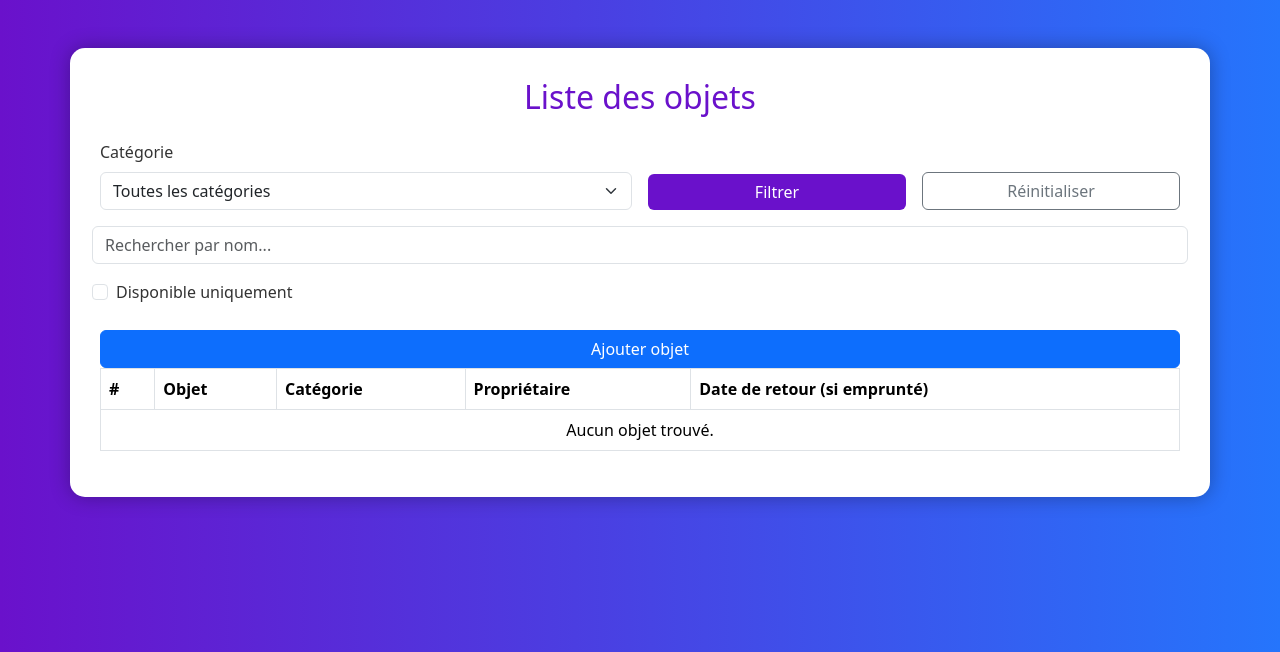
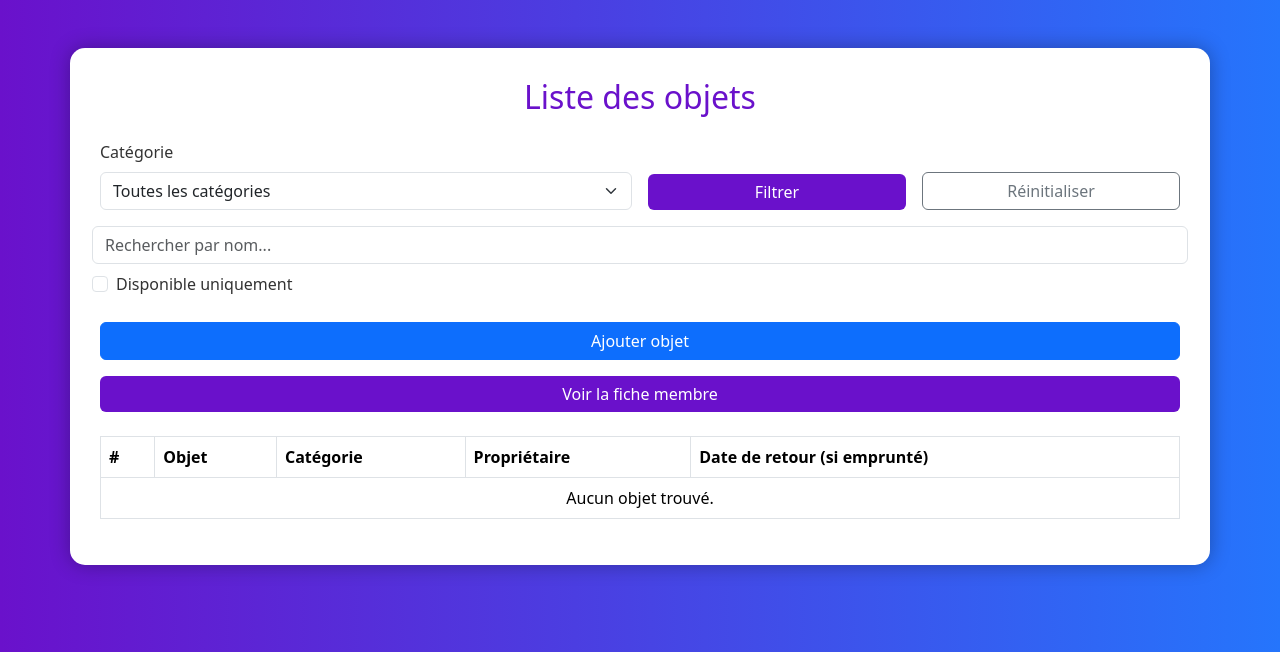
Before and after one commit to T-aha26/ETU004030_ETU004383, a PHP site: page /pages/liste.php in a window 1280 px wide. Shown: the top 652 px of the page. Run offline with PHP 8.4, Linux system fonts and the light colour scheme; data comes from the database, SQL or seed files in the repository; data that the repository does not hold is empty; some libraries are stand-ins or nearby versions.

Commit message:
bouton ajout

```diff
--- a/pages/liste.php
+++ b/pages/liste.php
@@ -7,14 +7,14 @@
 if (isset($_GET['categorie']) && $_GET['categorie'] != '') {
     $id_categorie = intval($_GET['categorie']);
     $where = "WHERE o.id_categorie = $id_categorie";
-}if (!empty($_GET['nom_objet'])) {
+}
+if (!empty($_GET['nom_objet'])) {
     $nom = $connex->real_escape_string($_GET['nom_objet']);
     $where .= " AND o.nom_objet LIKE '%$nom%'";
 }
 if (!empty($_GET['disponible'])) {
     $where .= " AND e.date_retour IS NULL";
 }
-
 
 $query = "
     SELECT o.id_objet, o.nom_objet, c.nom_categorie, m.nom AS nom_proprietaire, e.date_retour
@@ -70,7 +70,6 @@
     <div class="container">
         <h2 class="mb-4 text-center">Liste des objets</h2>
 
-
         <form method="get" class="row g-3 align-items-end mb-4">
             <div class="col-md-6">
                 <label class="form-label">Catégorie</label>
@@ -89,16 +88,18 @@
             <div class="col-md-3">
                 <a href="liste.php" class="btn btn-outline-secondary w-100">Réinitialiser</a>
             </div>
-                        <input type="text" name="nom_objet" class="form-control" placeholder="Rechercher par nom..." value="<?= $_GET['nom_objet'] ?? '' ?>">
+            <input type="text" name="nom_objet" class="form-control mt-3" placeholder="Rechercher par nom..." value="<?= $_GET['nom_objet'] ?? '' ?>">
 
-
-        <div class="form-check">
-        <input class="form-check-input" type="checkbox" name="disponible" <?= isset($_GET['disponible']) ? 'checked' : '' ?>>
-        <label class="form-check-label">Disponible uniquement</label>
-        </div>
+            <div class="form-check mt-2">
+                <input class="form-check-input" type="checkbox" name="disponible" <?= isset($_GET['disponible']) ? 'checked' : '' ?>>
+                <label class="form-check-label">Disponible uniquement</label>
+            </div>
         </form>
 
         <a href="ajout_objet.php"><button type="submit" class="btn btn-primary w-100">Ajouter objet</button></a>
+
+
+        <a href="fiche_membre.php?id=1" class="btn btn-violet mt-3 mb-4 w-100">Voir la fiche membre</a>
 
         <div class="table-responsive">
             <table class="table table-bordered table-hover align-middle">
@@ -122,7 +123,7 @@
                                 <td>
                                     <?= $row['date_retour'] ? date('d/m/Y', strtotime($row['date_retour'])) : '<span class="text-success fw-bold">Disponible</span>' ?>
                                     <?php if (!$row['date_retour']): ?>
-                                         <a href="emprunter.php?nom=<?= $row['nom_objet'] ?>" class="btn btn-success btn-sm">Emprunter</a>
+                                        <a href="emprunter.php?nom=<?= $row['nom_objet'] ?>" class="btn btn-success btn-sm">Emprunter</a>
                                     <?php endif; ?>
                                 </td>
                             </tr>
```
